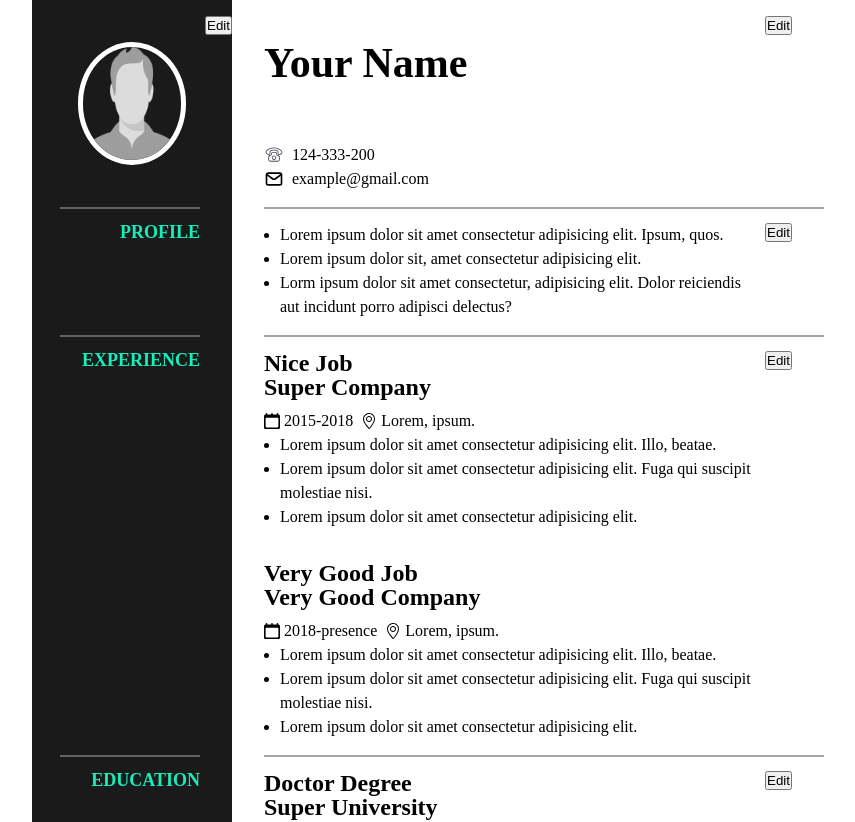
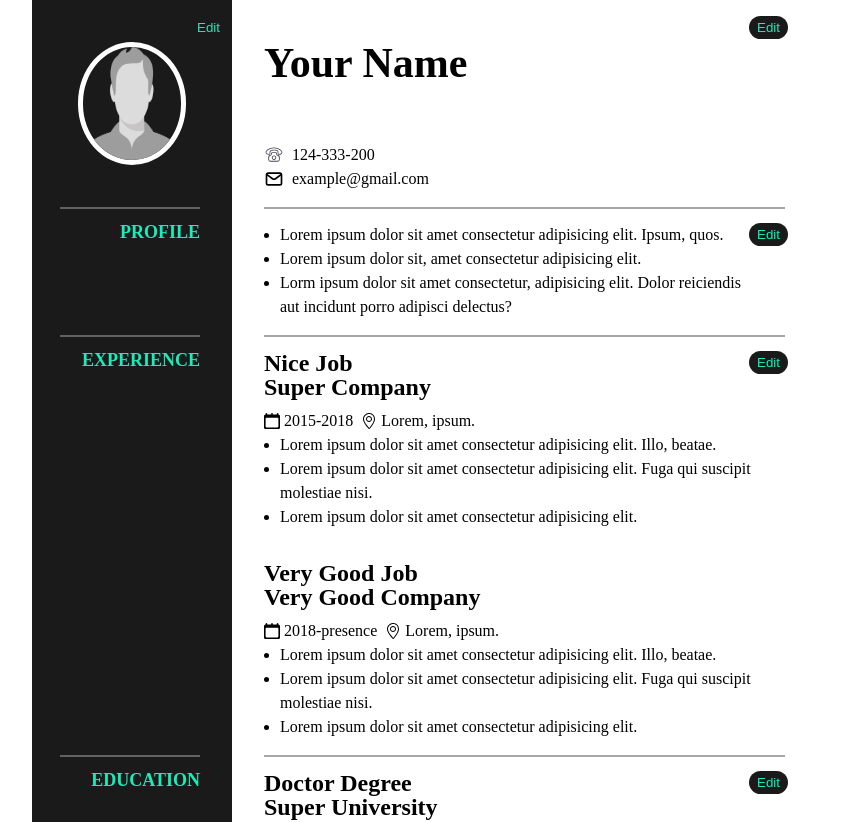
Before and after one commit to Abdelkrim-Saouchi/CV-app, a React (Create React App) app: page / in a window 1280 px wide. Shown: the top 822 px of the page, without its empty margins (108-963 px from the left). Built offline with nearby package versions, Linux system fonts and the light colour scheme; the HTML template or start-up script is replaced by a standard one.

Commit message:
Enhance Design of edit button

```diff
--- a/src/App.css
+++ b/src/App.css
@@ -81,7 +81,7 @@ body {
   content: '';
   position: absolute;
   top: 0;
-  width: 100%;
+  width: 93%;
   height: 2px;
   background-color: var(--gray);
   opacity: 0.7;
@@ -132,6 +132,17 @@ h1 {
   top: 16px;
   right: 0;
   cursor: pointer;
+  background-color: var(--dark);
+  color: var(--cyan);
+  padding: 4px 8px;
+  margin-right: 4px;
+  border: 0;
+  outline: transparent;
+  border-radius: 12px;
+}
+
+.edit_btn:is(:focus, :hover) {
+  opacity: 0.8;
 }
 
 .form {
```
